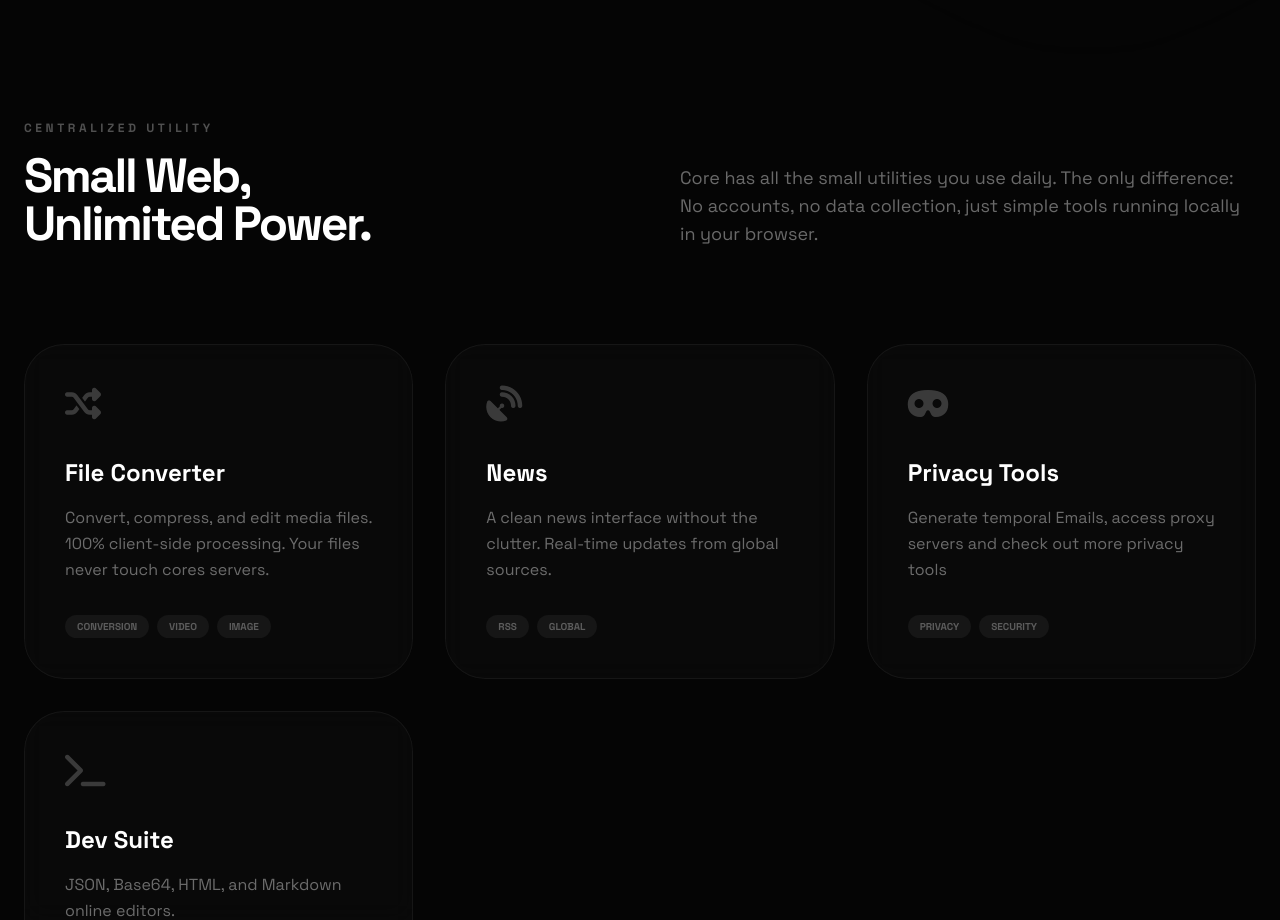
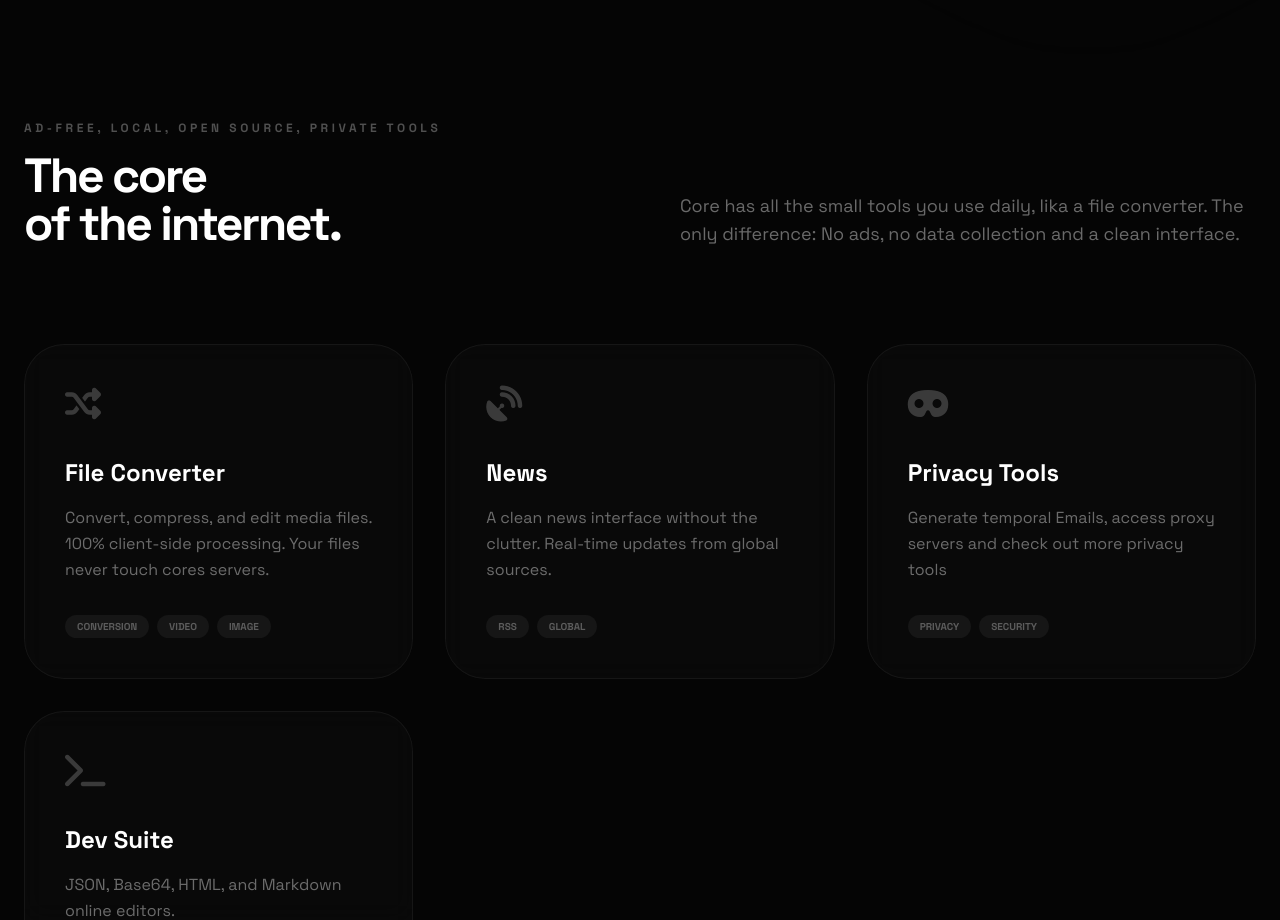
Before and after one commit to redretep/core, a plain HTML site: page index.html in a window 1280 px wide. Shown: the part 840-1760 px from the top of the page. Drawn offline with nearby package versions, Linux system fonts and the light colour scheme.

Commit message:
Update title and improve toolkit section description
Updated the title and links in the HTML file. Enhanced the toolkit section's description to emphasize ad-free and local tools.

```diff
--- a/index.html
+++ b/index.html
@@ -3,7 +3,7 @@
 <head>
     <meta charset="UTF-8">
     <meta name="viewport" content="width=device-width, initial-scale=1.0">
-    <title>Core | The Internet, Condensed</title>
+    <title>Core Project</title>
     <script src="https://cdn.tailwindcss.com"></script>
     <link rel="stylesheet" href="https://cdnjs.cloudflare.com/ajax/libs/font-awesome/6.4.0/css/all.min.css">
     <style>
@@ -143,7 +143,7 @@
                 The "Big Web" is cluttered, tracked, and full of ads. <strong>Core</strong> has every essential tool inside a single, private, ad-free and open-source website.
             </p>
             <div class="flex flex-col md:flex-row justify-center gap-6">
-                <a href="#toolkit" class="group bg-white text-black px-10 py-5 rounded-2xl font-bold flex items-center justify-center gap-3 hover:pr-8 transition-all">
+                <a href="/tools" class="group bg-white text-black px-10 py-5 rounded-2xl font-bold flex items-center justify-center gap-3 hover:pr-8 transition-all">
                     Launch Core <i class="fa-solid fa-arrow-right text-sm group-hover:translate-x-2 transition-transform"></i>
                 </a>
                 <button class="bg-white/5 border border-white/10 px-10 py-5 rounded-2xl font-bold hover:bg-white/10 transition-all">
@@ -157,11 +157,11 @@
     <section id="toolkit" class="max-w-7xl mx-auto px-6 py-40">
         <div class="grid md:grid-cols-2 gap-20 items-end mb-24">
             <div class="reveal">
-                <span class="text-xs font-bold tracking-[0.3em] uppercase text-white/30 mb-4 block">Centralized Utility</span>
-                <h2 class="text-5xl font-bold tracking-tighter">Small Web, <br>Unlimited Power.</h2>
+                <span class="text-xs font-bold tracking-[0.3em] uppercase text-white/30 mb-4 block">AD-FREE, LOCAL, OPEN SOURCE, PRIVATE TOOLS</span>
+                <h2 class="text-5xl font-bold tracking-tighter">The core <br>of the internet.</h2>
             </div>
             <p class="text-white/40 text-lg reveal" style="transition-delay: 0.2s;">
-                Core has all the small utilities you use daily. The only difference: No accounts, no data collection, just simple tools running locally in your browser.
+                Core has all the small tools you use daily, lika a file converter. The only difference: No ads, no data collection and a clean interface.
             </p>
         </div>
 
```
